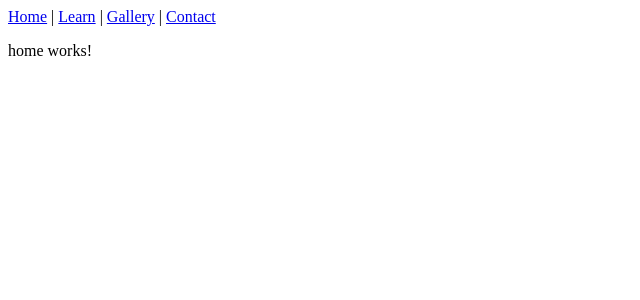
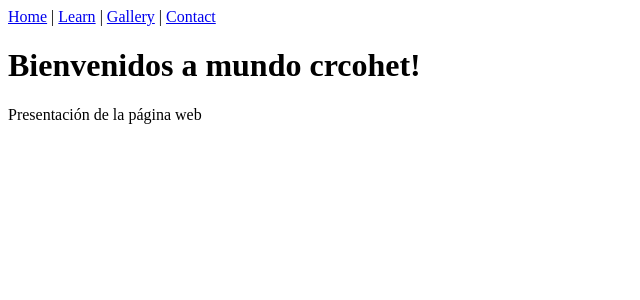
Before and after one commit to Geovanny251201/crochetPlatform, an Angular app: page / in a window 1280 px wide. Shown: the top 300 px of the page, without its empty margins (0-640 px from the left). Built offline with nearby package versions, Linux system fonts and the light colour scheme.

Commit message:
escribí un título en la página de inicio

```diff
--- a/angular.json
+++ b/angular.json
@@ -98,5 +98,8 @@
         }
       }
     }
+  },
+  "cli": {
+    "analytics": false
   }
 }
--- a/src/app/pages/home/home.component.html
+++ b/src/app/pages/home/home.component.html
@@ -1 +1,3 @@
-<p>home works!</p>
+<h1>Bienvenidos a mundo crcohet!</h1>
+
+<p>Presentación de la página web</p>
```
